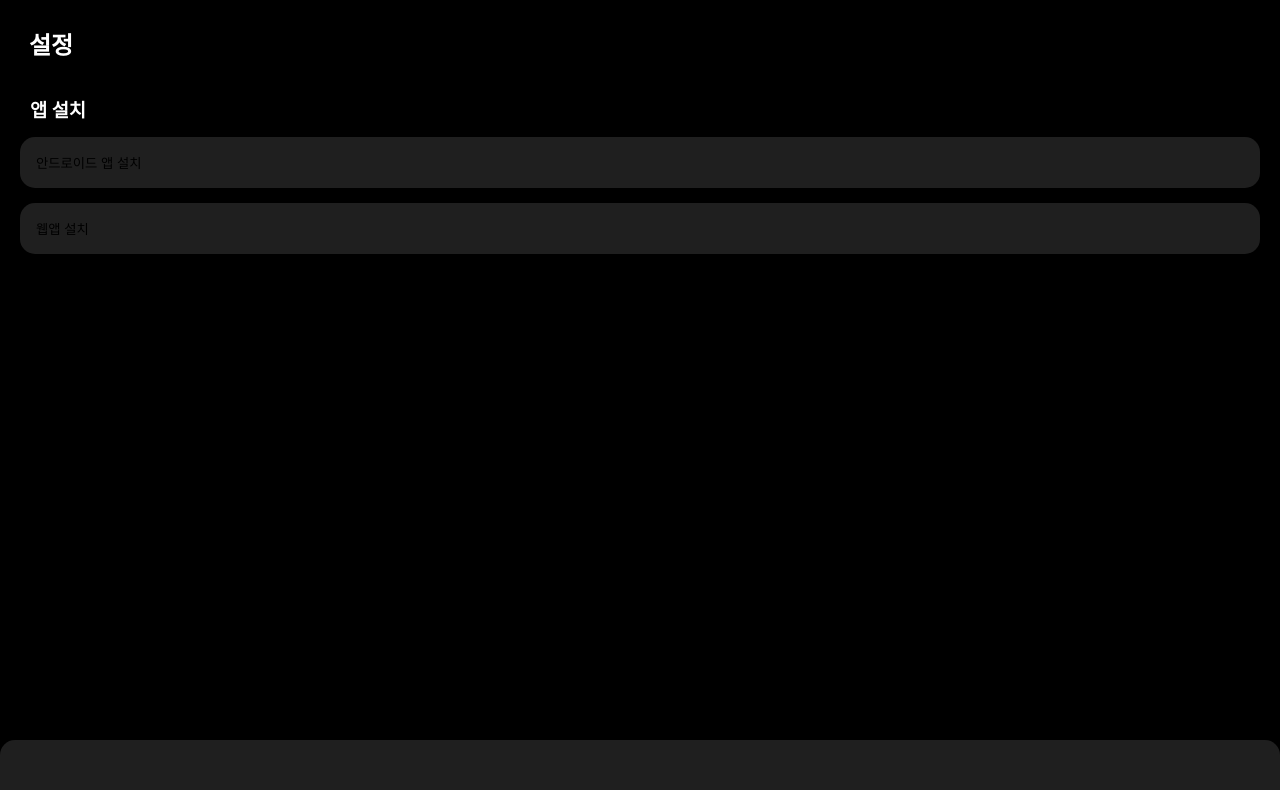
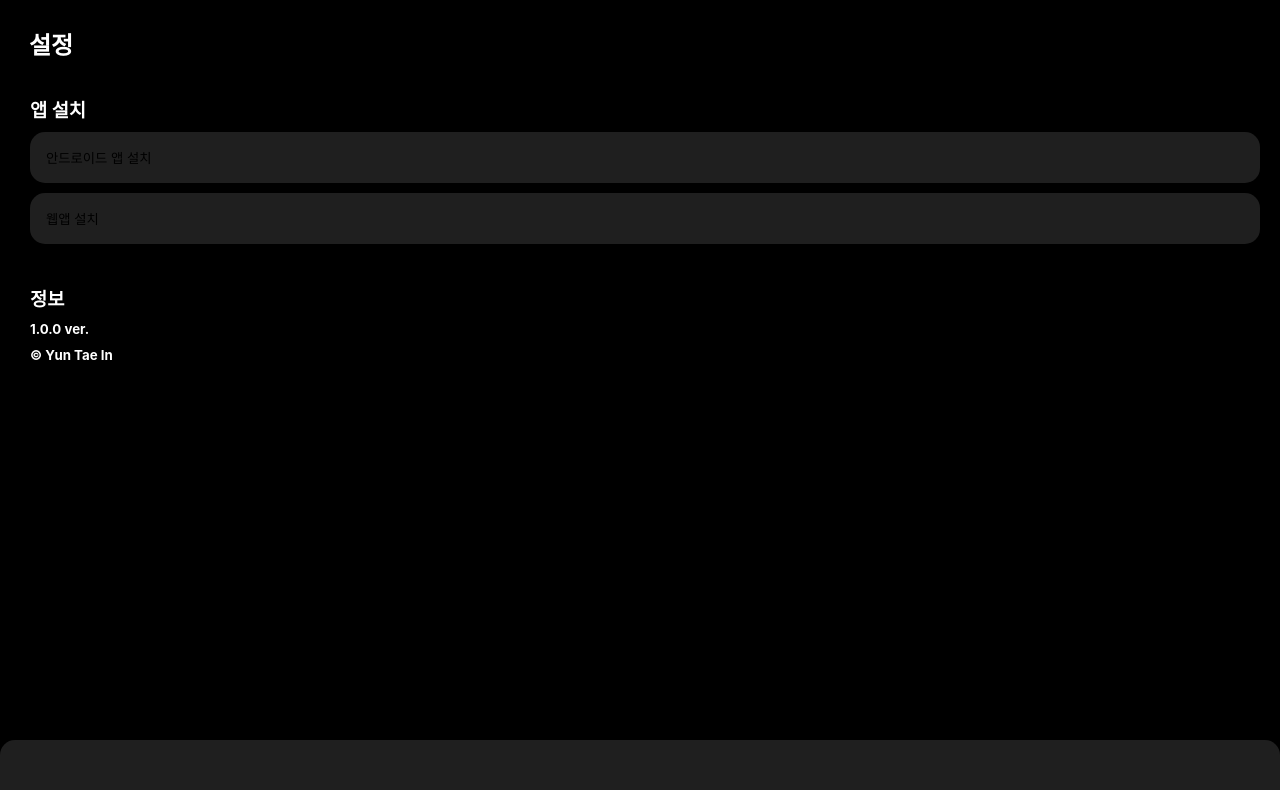
Before and after one commit to IceCream0910/radio-streaming, a Next.js app: page /settings in a window 1280 px wide. Shown: the top 790 px of the page. Built offline with nearby package versions, Linux system fonts and the light colour scheme; some icons are missing; a web font is replaced by a local one.

Commit message:
UPDATE: 웹앱 설치 안내 네이티브 앱에서 숨김 처리

```diff
--- a/pages/settings.js
+++ b/pages/settings.js
@@ -5,9 +5,13 @@ import toast from 'react-hot-toast';
 
 const Settings = () => {
     // const {  } = useGlobalState();
+    const isNative = useRef(null);
+    let installPrompt = null;
 
-    /* pwa 대응 */
-    let installPrompt = null;
+    useEffect(() => {
+        const useragent = navigator.userAgent;
+        isNative.current = useragent.indexOf('AndroidNative') > -1;
+    }, []);
 
     useEffect(() => {
         if (!window) return;
@@ -67,10 +71,16 @@ const Settings = () => {
                 </header>
                 <div style={{ height: '60px' }} />
 
-                <h3 style={{ marginLeft: '10px' }}>앱 설치</h3>
-                <button>안드로이드 앱 설치</button>
-                <button onClick={() => installPWA()}>웹앱 설치</button>
-
+                <section style={{ marginLeft: '10px', display: 'flex', flexDirection: 'column', gap: '10px' }}>
+                    {!isNative.current && <>
+                        <h3>앱 설치</h3>
+                        <button>안드로이드 앱 설치</button>
+                        <button onClick={() => installPWA()}>웹앱 설치</button>
+                        <br /></>}
+                    <h3 >정보</h3>
+                    <h5>1.0.0 ver.</h5>
+                    <h5>© Yun Tae In</h5>
+                </section>
             </main>
 
             <style jsx>{`
```
Also changed, not shown: 1 other file (tests, documents, lock files or other folders).
